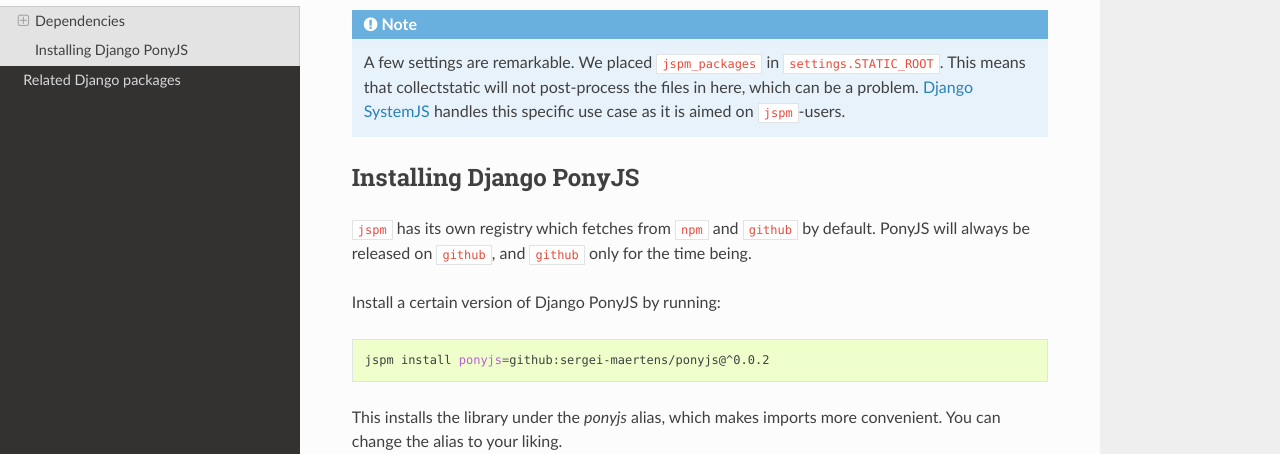
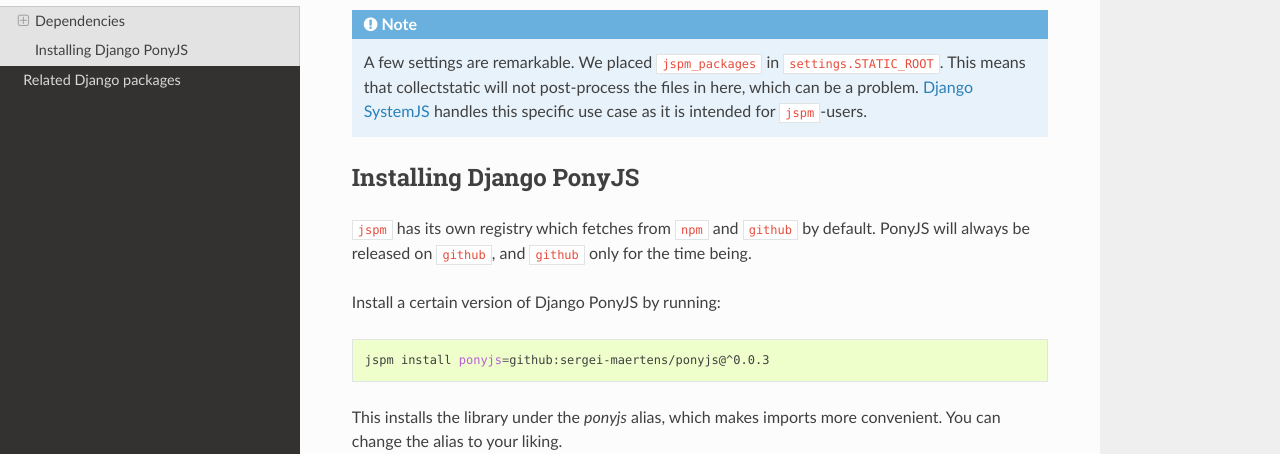
Before and after one commit to sergei-maertens/django-ponyjs, a Sphinx documentation site: the page built from docs/getting_started.rst, in a window 1280 px wide and 900 px high, scrolled down 1624 px. Shown: the part 156-610 px from the top of the window. Built offline with Sphinx 7.4.7 and the Read the Docs theme 2.0.0, drawn with Linux system fonts in a browser that asks for light colours; some of the changed text lies outside the part shown.

Commit message:
Fix docs typo's, add THANKS file

```diff
--- a/docs/getting_started.rst
+++ b/docs/getting_started.rst
@@ -92,7 +92,7 @@
   ``settings.STATIC_ROOT``. This means that collectstatic will not post-process
   the files in here, which can be a problem.
   `Django SystemJS <https://pypi.python.org/pypi/django-systemjs>`_ handles this
-  specific use case as it is aimed on ``jspm``-users.
+  specific use case as it is intended for ``jspm``-users.
 
 
 Installing Django PonyJS
@@ -106,7 +106,7 @@
 
 .. code-block:: bash
 
-    jspm install ponyjs=github:sergei-maertens/ponyjs@^0.0.2
+    jspm install ponyjs=github:sergei-maertens/ponyjs@^0.0.3
 
 This installs the library under the `ponyjs` alias, which makes imports more
 convenient. You can change the alias to your liking.
--- a/docs/supported.rst
+++ b/docs/supported.rst
@@ -14,7 +14,7 @@
 ++++++++++
 
 PonyJS automagically tries to detect if a response is paginated or not - if it's
-a Javascript Object (curly braces) that get returned from GET ``list`` calls, it
+a Javascript Object (curly braces) that's returned from GET ``list`` calls, it
 is assumed that the response is paginated. Else, it's not.
 
 As the server handles pagination, it's not (easily) possible on the client to
```
Also changed, not shown: other parts of docs/getting_started.rst (+1 -1 lines), 1 other file.
